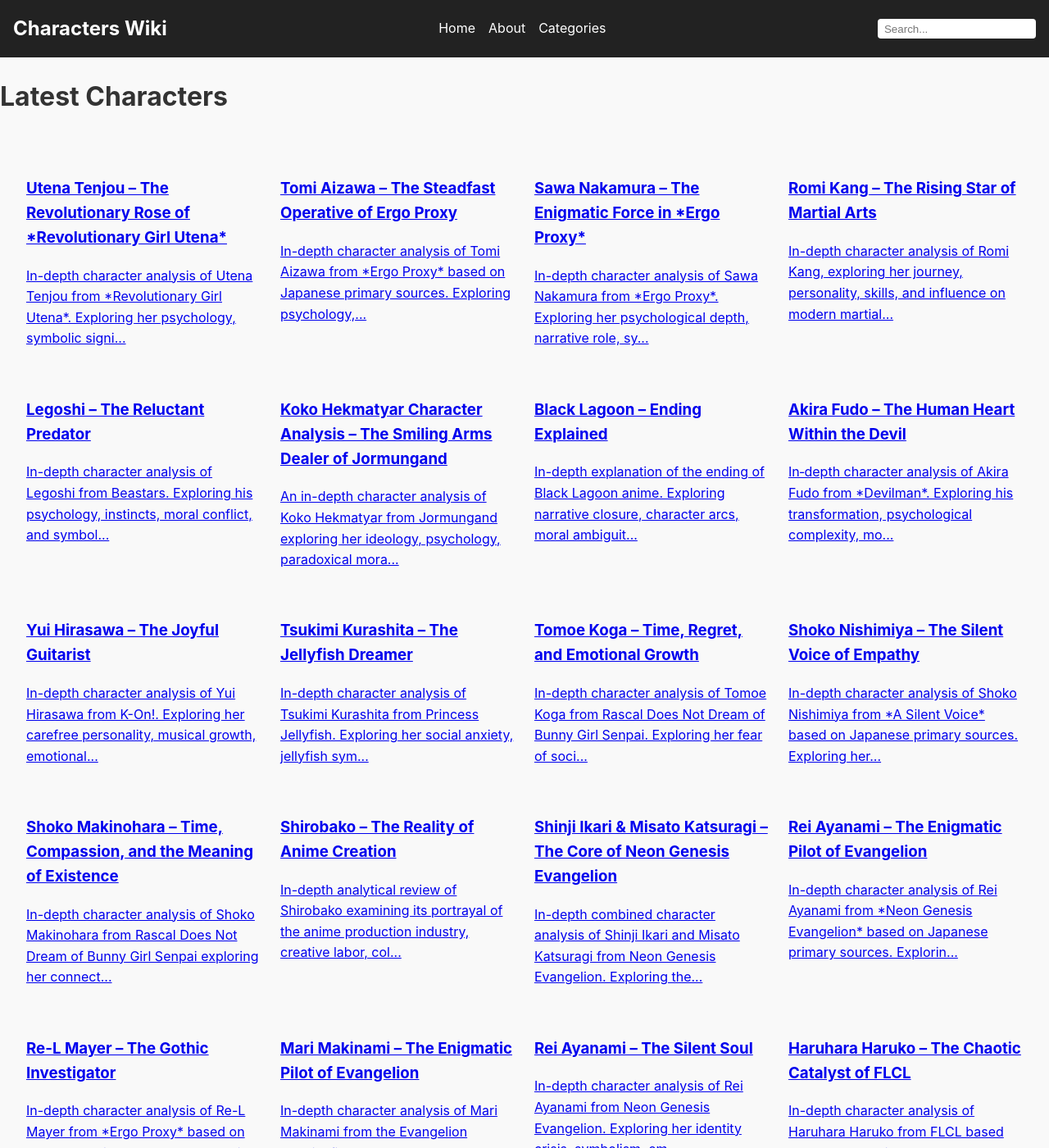
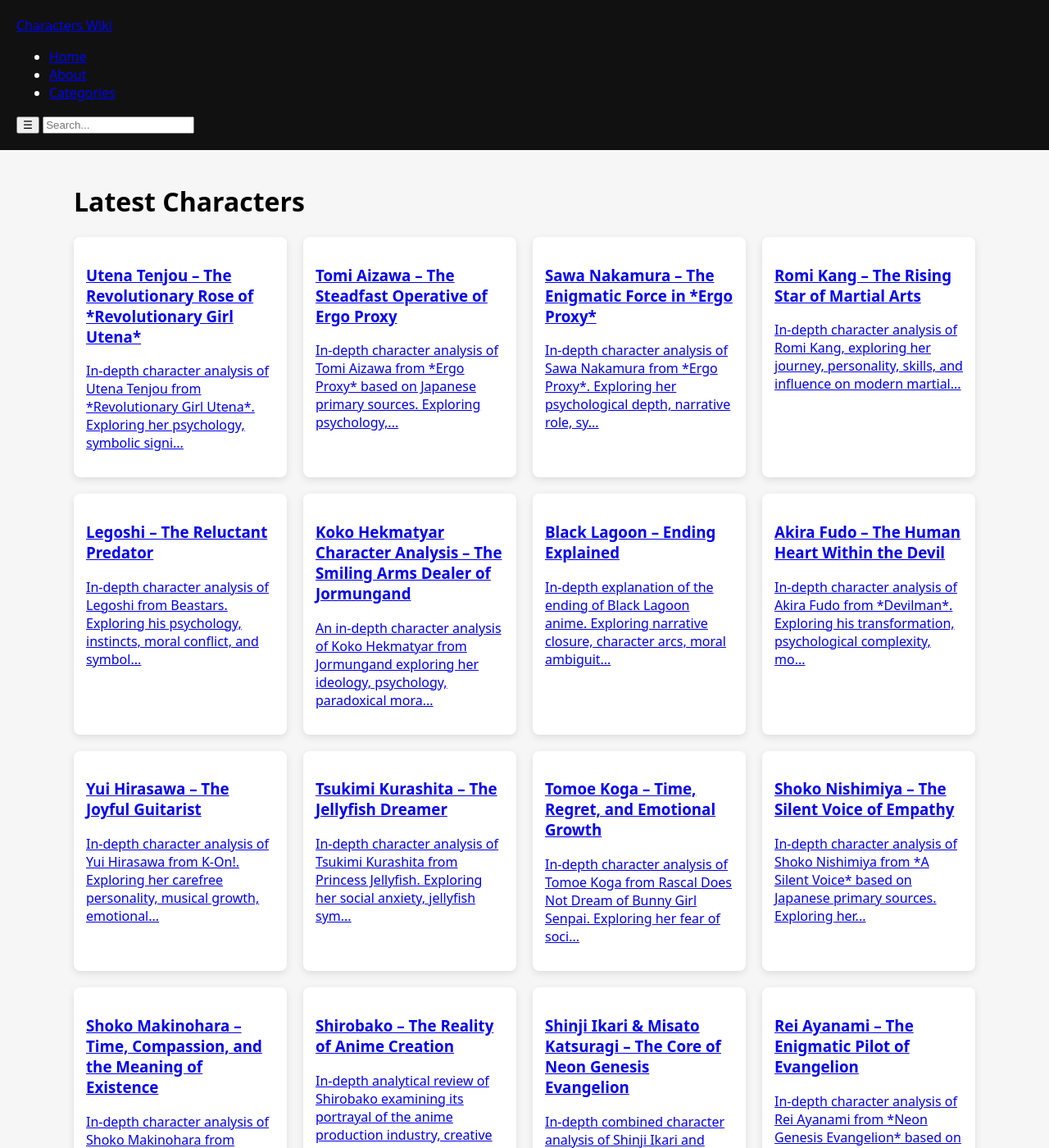
Before and after one commit to characterswiki/characters, a Jekyll site: the page built from index.md, in a window 1280 px wide and 1400 px high. Shown: the whole window at 82% size. Built offline with Jekyll 4.4.1, drawn with Linux system fonts in a browser that asks for light colours.

Commit message:
Update style.css

```diff
--- a/assets/css/style.css
+++ b/assets/css/style.css
@@ -1,119 +1,35 @@
-/* Base */
-body {
-  margin: 0;
-  font-family: "Inter", sans-serif;
-  line-height: 1.6;
-  background: #f9f9f9;
-  color: #333;
+body{
+font-family:system-ui;
+margin:0;
+background:#f6f6f6;
 }
 
-/* Header */
-.site-header {
-  position: sticky;
-  top: 0;
-  background: #222;
-  color: #fff;
-  display: flex;
-  align-items: center;
-  justify-content: space-between;
-  padding: 1rem;
-  z-index: 999;
+.container{
+max-width:1100px;
+margin:auto;
+padding:20px;
 }
 
-.site-header .logo a {
-  color: #fff;
-  text-decoration: none;
-  font-size: 1.5rem;
-  font-weight: bold;
+.post-grid{
+display:grid;
+grid-template-columns:repeat(auto-fill,minmax(260px,1fr));
+gap:20px;
 }
 
-.site-header nav ul {
-  display: flex;
-  list-style: none;
-  margin: 0;
-  padding: 0;
+.card{
+background:white;
+padding:15px;
+border-radius:8px;
+box-shadow:0 3px 10px rgba(0,0,0,0.1);
+transition:0.2s;
 }
 
-.site-header nav ul li a {
-  color: #fff;
-  margin-left: 1rem;
-  text-decoration: none;
+.card:hover{
+transform:translateY(-6px);
 }
 
-.menu-toggle {
-  display: none;
-  background: none;
-  border: none;
-  color: #fff;
-  font-size: 1.5rem;
+header{
+background:#111;
+color:white;
+padding:20px;
 }
-
-#search-input {
-  margin-left: 1rem;
-  padding: 0.3rem 0.5rem;
-  border-radius: 4px;
-  border: none;
-}
-
-/* Post grid */
-.post-grid {
-  display: grid;
-  grid-template-columns: repeat(auto-fit, minmax(280px, 1fr));
-  gap: 1.5rem;
-  padding: 2rem;
-}
-
-.post-card {
-  background: #fff;
-  border-radius: 8px;
-  overflow: hidden;
-  box-shadow: 0 4px 15px rgba(0,0,0,0.1);
-  transition: transform 0.3s, box-shadow 0.3s;
-}
-
-.post-card:hover {
-  transform: translateY(-5px);
-  box-shadow: 0 8px 25px rgba(0,0,0,0.15);
-}
-
-.post-card img {
-  width: 100%;
-  height: 180px;
-  object-fit: cover;
-}
-
-.post-card h2 {
-  margin: 0.5rem;
-}
-
-.post-card p {
-  margin: 0.5rem;
-  color: #555;
-}
-
-/* Sidebar */
-.sidebar {
-  background: #fff;
-  padding: 1rem;
-  margin: 2rem;
-  border-radius: 8px;
-  box-shadow: 0 4px 15px rgba(0,0,0,0.05);
-}
-
-/* Footer */
-.site-footer {
-  text-align: center;
-  padding: 2rem;
-  background: #222;
-  color: #fff;
-}
-
-/* Responsive */
-@media (max-width: 768px) {
-  .site-header nav {
-    display: none;
-  }
-  .menu-toggle {
-    display: block;
-  }
-}
```
